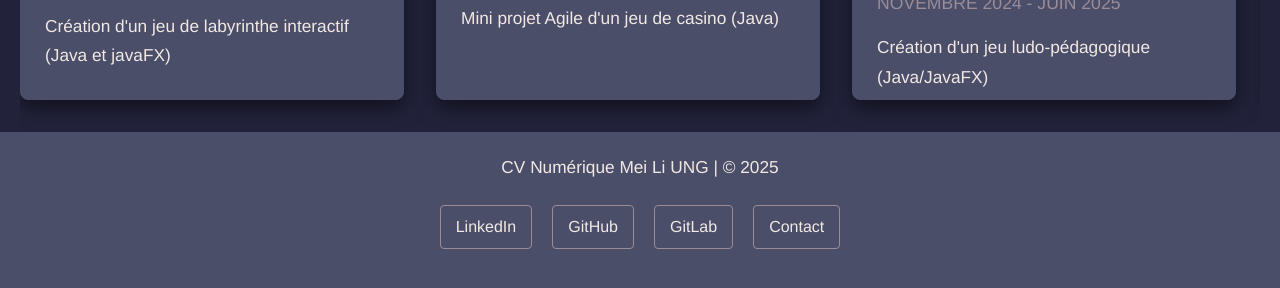
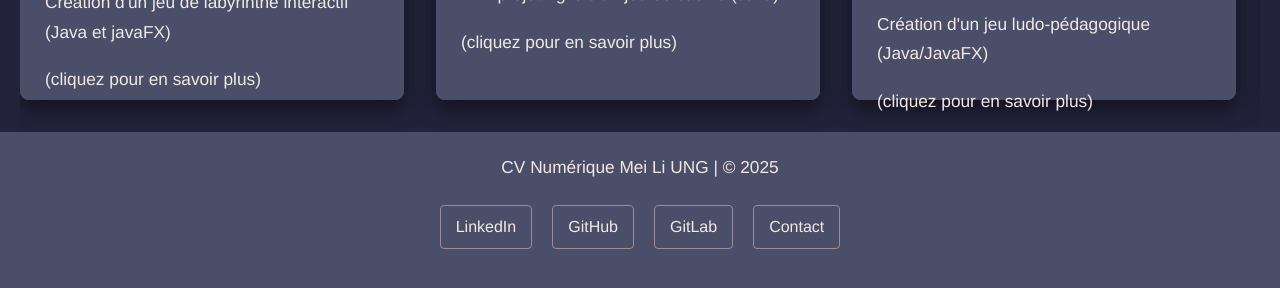
Before and after one commit to M3i-li/Portfolio, a plain HTML site: page html/experiences.html in a window 1280 px wide. Shown: the part 636-924 px from the top of the page. Drawn offline with Linux system fonts and the light colour scheme.

Commit message:
modification style des cartes

```diff
--- a/html/experiences.html
+++ b/html/experiences.html
@@ -41,6 +41,7 @@
                       <h2>Mazel</h2>
                       <p class="date-range">SEPTEMBRE 2025 - NOVEMBRE 2025</p>
                       <p>Création d'un jeu de labyrinthe interactif <br>(Java et javaFX)</p>
+                      <p>(cliquez pour en savoir plus)</p>
                     </div>
                     <div class="flip-card-back">
                       <h3>Description du projet:</h3>
@@ -81,6 +82,7 @@
                       <h2>Golden Ace</h2>
                       <p class="date-range">SEPTEMBRE 2025</p>
                       <p>Mini projet Agile d'un jeu de casino (Java)</p>
+                      <p>(cliquez pour en savoir plus)</p>
                     </div>
                     <div class="flip-card-back">
                       <h3>Description du projet:</h3>
@@ -124,6 +126,7 @@
                       <h2>PokéQuizAdventures</h2>
                       <p class="date-range">NOVEMBRE 2024 - JUIN 2025</p>
                       <p>Création d'un jeu ludo-pédagogique (Java/JavaFX)</p>
+                      <p>(cliquez pour en savoir plus)</p>
                     </div>
                     <div class="flip-card-back">
                       <h3>Description du projet:</h3>
@@ -159,6 +162,8 @@
                       <img src="../ressources/logo.png" alt="Mazel logo" class="mazel_logo-img">
                       <h2>Gestion d'une Base de Données (SQL)</h2>
                       <p class="date-range">OCTOBRE 2024 - MAI 2025</p>
+                      <p>Deux projets de gestion de bases de données relationnelles</p>
+                      <p>(cliquez pour en savoir plus)</p>
                     </div>
                     <div class="flip-card-back">
                       <h3>Description du projet:</h3>
@@ -194,6 +199,7 @@
                       <h2>Ubisoft Location</h2>
                       <p class="date-range">SEPTEMBRE 2024 - NOVEMBRE 2024</p>
                       <p>La création de Site Web Vitrine (HTML/CSS)</p>
+                      <p>(cliquez pour en savoir plus)</p>
                     </div>
                     <div class="flip-card-back">
                       <h3>Description du projet:</h3>
```
